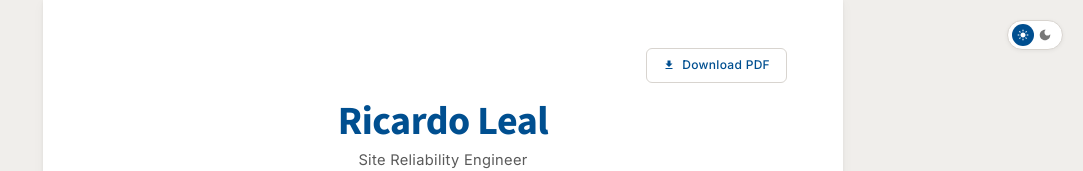
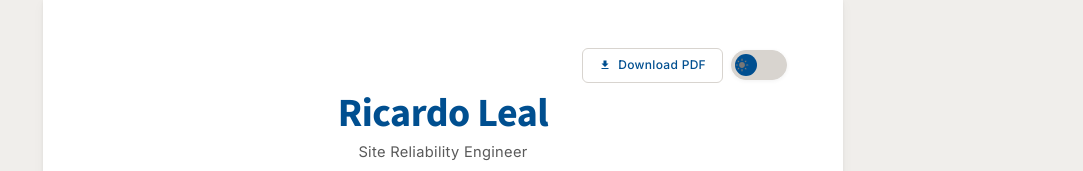
Before and after one commit to ricardoleal/cv, a plain HTML site: page index.html in a window 1280 px wide. Shown: the top 171 px of the page, without its empty margins (197-1280 px from the left). Drawn offline with nearby package versions, Linux system fonts and the light colour scheme.

Commit message:
refactor: make repo forkable
- Rename Ricardo_CV.yaml -> render_cv.yaml
- Remove generated files (PDF, rendercv_output/)
- Update build_html.py and workflow to use render_cv.yaml
- Link downloads to cv.pdf (generated at build time)
- Add .DS_Store to .gitignore

```diff
--- a/index.html
+++ b/index.html
@@ -83,11 +83,8 @@
 
     /* Theme toggle - pill with icon swap */
     .theme-toggle {
-      position: fixed;
-      top: 20px;
-      right: 20px;
-      z-index: 100;
-      background: var(--page-bg);
+      position: relative;
+      background: var(--border);
       border: 1px solid var(--border);
       border-radius: 24px;
       width: 56px;
@@ -95,9 +92,11 @@
       cursor: pointer;
       display: flex;
       align-items: center;
-      padding: 0 4px;
+      padding: 3px;
       box-shadow: 0 1px 4px rgba(0,0,0,0.06);
       transition: background 0.2s, border-color 0.2s;
+      flex-shrink: 0;
+      overflow: hidden;
     }
     .theme-toggle:hover {
       border-color: var(--accent);
@@ -106,26 +105,24 @@
       width: 14px;
       height: 14px;
       fill: var(--text-muted);
-      transition: fill 0.2s, transform 0.2s;
+      transition: fill 0.2s;
       flex-shrink: 0;
+      z-index: 1;
     }
     .theme-toggle:hover svg { fill: var(--accent); }
     .toggle-track {
       position: absolute;
-      left: 4px;
+      left: 3px;
       width: 22px;
       height: 22px;
       border-radius: 50%;
       background: var(--accent);
       transition: transform 0.25s cubic-bezier(0.4, 0, 0.2, 1);
-      display: flex;
-      align-items: center;
-      justify-content: center;
     }
-    .toggle-track svg { width: 12px; height: 12px; fill: #fff; }
     [data-theme="dark"] .toggle-track { transform: translateX(26px); }
-    .theme-toggle .icon-sun { margin-left: 6px; }
-    .theme-toggle .icon-moon { margin-right: 6px; margin-left: auto; }
+    .icon-moon { display: none; }
+    [data-theme="dark"] .icon-sun { display: none; }
+    [data-theme="dark"] .icon-moon { display: block; }
 
     /* Header */
     .header {
@@ -276,7 +273,9 @@
     .download-bar {
       display: flex;
       justify-content: flex-end;
-      padding: 0 0 16px 0;
+      align-items: center;
+      gap: 8px;
+      padding: 0 0 8px 0;
     }
     .download-btn {
       display: inline-flex;
@@ -303,9 +302,8 @@
     /* Responsive */
     @media (max-width: 768px) {
       .page { padding: 32px 24px; }
-      .theme-toggle { top: 12px; right: 12px; width: 50px; height: 26px; }
+      .theme-toggle { width: 50px; height: 26px; }
       .toggle-track { width: 20px; height: 20px; }
-      .toggle-track svg { width: 10px; height: 10px; }
       [data-theme="dark"] .toggle-track { transform: translateX(24px); }
     }
 
@@ -341,19 +339,17 @@
 </head>
 <body>
 
-<button class="theme-toggle" onclick="toggleTheme()" aria-label="Toggle dark mode">
-  <span class="toggle-track">
-    <svg viewBox="0 0 24 24"><path d="M12 7c-2.76 0-5 2.24-5 5s2.24 5 5 5 5-2.24 5-5-2.24-5-5-5zM2 13h2c.55 0 1-.45 1-1s-.45-1-1-1H2c-.55 0-1 .45-1 1s.45 1 1 1zm18 0h2c.55 0 1-.45 1-1s-.45-1-1-1h-2c-.55 0-1 .45-1 1s.45 1 1 1zM11 2v2c0 .55.45 1 1 1s1-.45 1-1V2c0-.55-.45-1-1-1s-1 .45-1 1zm0 18v2c0 .55.45 1 1 1s1-.45 1-1v-2c0-.55-.45-1-1-1s-1 .45-1 1zM5.99 4.58a.996.996 0 0 0-1.41 0 .996.996 0 0 0 0 1.41l1.06 1.06c.39.39 1.03.39 1.41 0s.39-1.03 0-1.41L5.99 4.58zm12.37 12.37a.996.996 0 0 0-1.41 0 .996.996 0 0 0 0 1.41l1.06 1.06c.39.39 1.03.39 1.41 0a.996.996 0 0 0 0-1.41l-1.06-1.06zm1.06-10.96a.996.996 0 0 0 0-1.41.996.996 0 0 0-1.41 0l-1.06 1.06c-.39.39-.39 1.03 0 1.41s1.03.39 1.41 0l1.06-1.06zM7.05 18.36a.996.996 0 0 0 0-1.41.996.996 0 0 0-1.41 0l-1.06 1.06c-.39.39-.39 1.03 0 1.41s1.03.39 1.41 0l1.06-1.06z"/></svg>
-  </span>
-  <svg class="icon-moon" viewBox="0 0 24 24"><path d="M12 3c-4.97 0-9 4.03-9 9s4.03 9 9 9 9-4.03 9-9c0-.46-.04-.92-.1-1.36-.98 1.37-2.58 2.26-4.4 2.26-2.98 0-5.4-2.42-5.4-5.4 0-1.81.89-3.42 2.26-4.4-.44-.06-.9-.1-1.36-.1z"/></svg>
-</button>
-
 <div class="page">
   <div class="download-bar">
-    <a class="download-btn" href="Ricardo_Leal_CV.pdf" download>
+    <a class="download-btn" href="cv.pdf" download>
       <svg viewBox="0 0 24 24"><path d="M19 9h-4V3H9v6H5l7 7 7-7zM5 18v2h14v-2H5z"/></svg>
       Download PDF
     </a>
+    <button class="theme-toggle" onclick="toggleTheme()" aria-label="Toggle dark mode">
+      <span class="toggle-track"></span>
+      <svg class="icon-sun" viewBox="0 0 24 24"><path d="M12 7c-2.76 0-5 2.24-5 5s2.24 5 5 5 5-2.24 5-5-2.24-5-5-5zM2 13h2c.55 0 1-.45 1-1s-.45-1-1-1H2c-.55 0-1 .45-1 1s.45 1 1 1zm18 0h2c.55 0 1-.45 1-1s-.45-1-1-1h-2c-.55 0-1 .45-1 1s.45 1 1 1zM11 2v2c0 .55.45 1 1 1s1-.45 1-1V2c0-.55-.45-1-1-1s-1 .45-1 1zm0 18v2c0 .55.45 1 1 1s1-.45 1-1v-2c0-.55-.45-1-1-1s-1 .45-1 1zM5.99 4.58a.996.996 0 0 0-1.41 0 .996.996 0 0 0 0 1.41l1.06 1.06c.39.39 1.03.39 1.41 0s.39-1.03 0-1.41L5.99 4.58zm12.37 12.37a.996.996 0 0 0-1.41 0 .996.996 0 0 0 0 1.41l1.06 1.06c.39.39 1.03.39 1.41 0a.996.996 0 0 0 0-1.41l-1.06-1.06zm1.06-10.96a.996.996 0 0 0 0-1.41.996.996 0 0 0-1.41 0l-1.06 1.06c-.39.39-.39 1.03 0 1.41s1.03.39 1.41 0l1.06-1.06zM7.05 18.36a.996.996 0 0 0 0-1.41.996.996 0 0 0-1.41 0l-1.06 1.06c-.39.39-.39 1.03 0 1.41s1.03.39 1.41 0l1.06-1.06z"/></svg>
+      <svg class="icon-moon" viewBox="0 0 24 24"><path d="M12 3c-4.97 0-9 4.03-9 9s4.03 9 9 9 9-4.03 9-9c0-.46-.04-.92-.1-1.36-.98 1.37-2.58 2.26-4.4 2.26-2.98 0-5.4-2.42-5.4-5.4 0-1.81.89-3.42 2.26-4.4-.44-.06-.9-.1-1.36-.1z"/></svg>
+    </button>
   </div>
 
   <div class="header">
```
Also changed, not shown: 7 other files.
